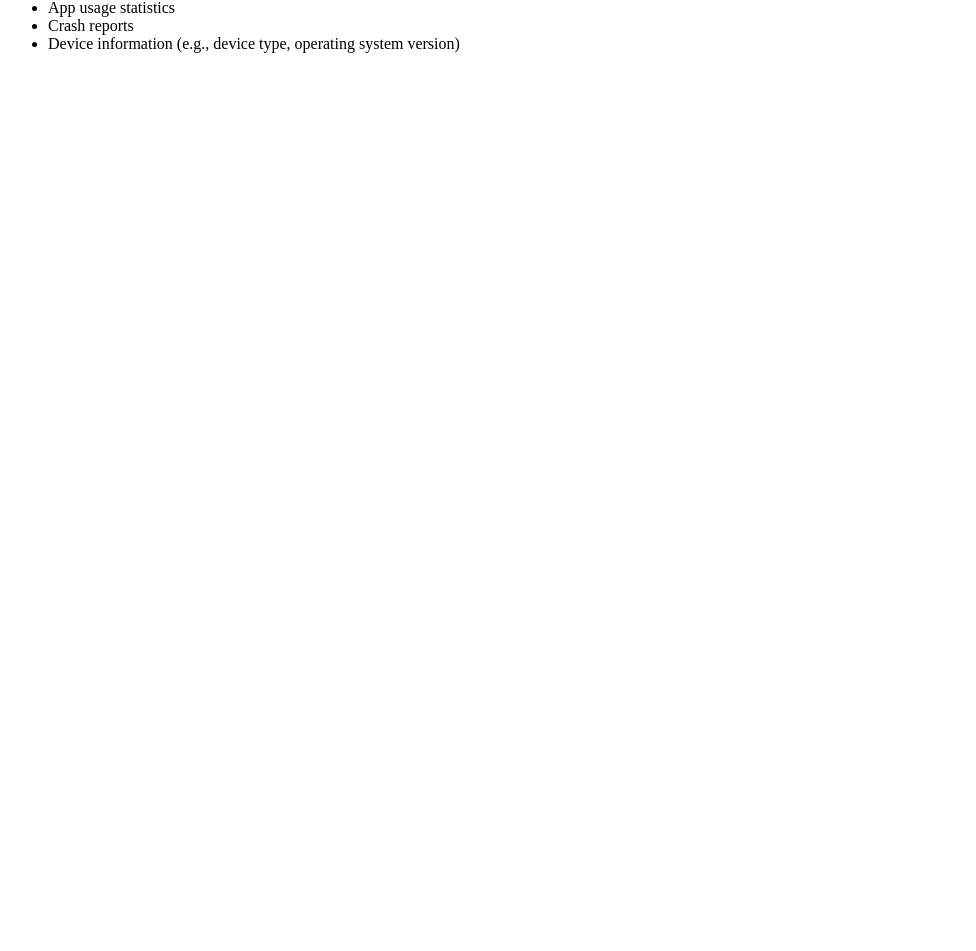
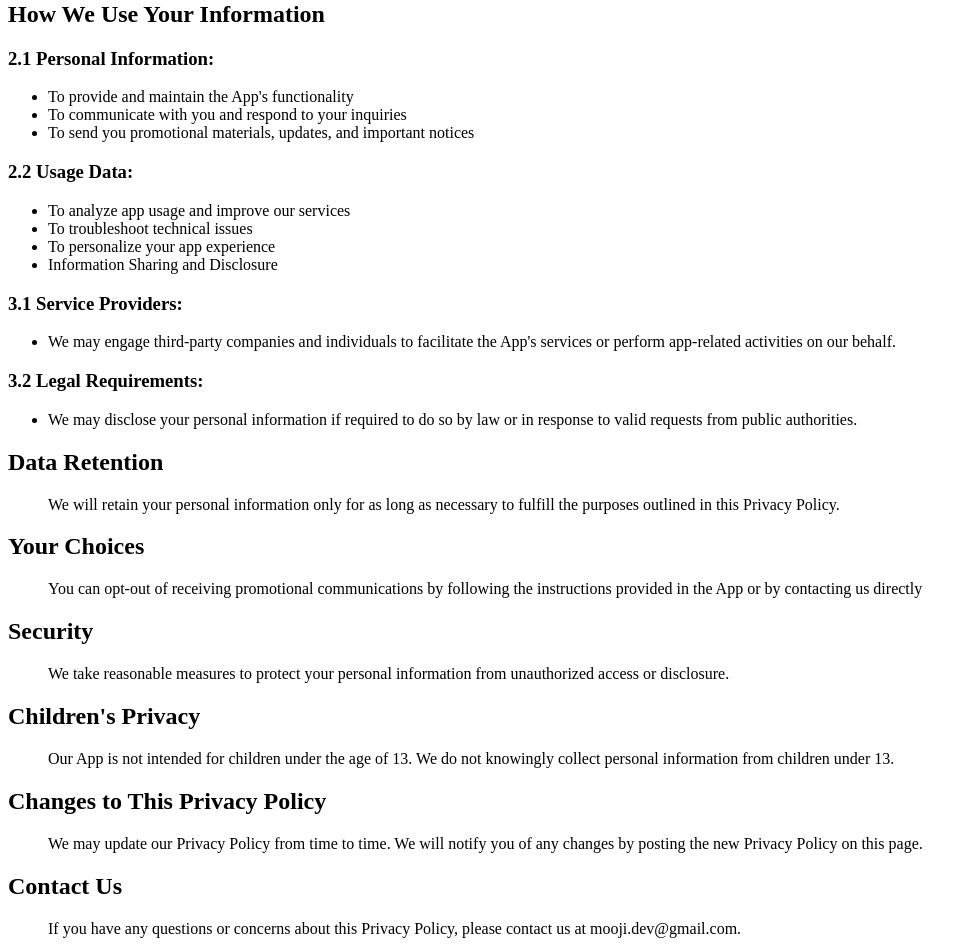
Before and after one commit to saJeremyQin/whatsmenu-web, a Next.js app: page /privacy in a window 1280 px wide. Shown: the part 356-1307 px from the top of the page, without its empty margins (0-976 px from the left). Before the commit the page ends 800 px from the top, so only its background shows below. Built offline with nearby package versions, Linux system fonts and the light colour scheme.

Commit message:
finish privacy policy

```diff
--- a/pages/privacy.tsx
+++ b/pages/privacy.tsx
@@ -12,17 +12,82 @@ const PrivacyPage: React.FC = () => {
       <h2 className="text-xl font-bold mb-2">Information We Collect</h2>
       <h3 className="text-lg font-bold mb-1">1.1 Personal Information:</h3>
       <ul className="list-disc list-inside mb-4">
-        <li>Name</li>
         <li>Email address</li>
-        <li>Phone number</li>
-        <li>Address</li>
       </ul>
       <h3 className="text-lg font-bold mb-1">1.2 Usage Data:</h3>
       <ul className="list-disc list-inside mb-4">
         <li>App usage statistics</li>
         <li>Crash reports</li>
-        <li>Device information (e.g., device type, operating system version)</li>
       </ul>
+      <h2 className="text-xl font-bold mb-2">How We Use Your Information</h2>
+      <h3 className="text-lg font-bold mb-1">2.1 Personal Information:</h3>
+      <ul className="list-disc list-inside mb-4">
+        <li>To provide and maintain the App's functionality</li>
+        <li>To communicate with you and respond to your inquiries</li>
+        <li>To send you promotional materials, updates, and important notices</li>
+      </ul>
+      <h3 className="text-lg font-bold mb-1">2.2 Usage Data:</h3>
+      <ul className="list-disc list-inside mb-4">
+        <li>To analyze app usage and improve our services</li>
+        <li>To troubleshoot technical issues</li>
+        <li>To personalize your app experience</li>
+        <li>Information Sharing and Disclosure</li>
+      </ul>
+      <h3 className="text-lg font-bold mb-1">3.1 Service Providers:</h3>
+      <ul className="list-disc list-inside mb-4">
+        <li>We may engage third-party companies and individuals to facilitate the App's services or
+          perform app-related activities on our behalf.</li>
+      </ul>
+      <h3 className="text-lg font-bold mb-1">3.2 Legal Requirements:</h3>
+      <ul className="list-disc list-inside mb-4">
+        <li>We may disclose your personal information if required to do so by law or in response
+          to valid requests from public authorities.</li>
+      </ul>
+      <h2 className="text-xl font-bold mb-2">Data Retention</h2>
+      <ul className="list-disc list-inside mb-4" style={{listStyleType:'none'}}>
+        <li className='leading-normal'>We will retain your personal information only for as long as
+       necessary to fulfill the purposes outlined in this Privacy Policy.</li>
+      </ul>
+      <h2 className="text-xl font-bold mb-2">Your Choices</h2>
+      <ul className="list-disc list-inside mb-4" style={{listStyleType:'none'}}>
+        <li>You can opt-out of receiving promotional communications by
+       following the instructions provided in the App or by contacting us directly</li>
+      </ul>
+      <h2 className="text-xl font-bold mb-2">Security</h2>
+      <ul className="list-disc list-inside mb-4" style={{listStyleType:'none'}}>
+        <li>We take reasonable measures to protect your personal information from
+      unauthorized access or disclosure.</li>
+      </ul>
+      <h2 className="text-xl font-bold mb-2">Children's Privacy</h2>
+      <ul className="list-disc list-inside mb-4" style={{listStyleType:'none'}}>
+        <li>Our App is not intended for children under the age of 13. We do not
+      knowingly collect personal information from children under 13.
+      </li>
+      </ul>
+      <h2 className="text-xl font-bold mb-2">Changes to This Privacy Policy</h2>
+      <ul className="list-disc list-inside mb-4" style={{listStyleType:'none'}}>
+        <li>We may update our Privacy Policy from time to time. We will
+      notify you of any changes by posting the new Privacy Policy on this page.
+        </li>
+      </ul>
+      <h2 className="text-xl font-bold mb-2">Contact Us</h2>
+      <ul className="list-disc list-inside mb-4" style={{listStyleType:'none'}}>
+        <li>
+        If you have any questions or concerns about this Privacy
+       Policy, please contact us at mooji.dev@gmail.com. </li>
+       </ul>
+
+
+
+
+
+
+
+
+
+
+
+
       {/* Continue styling the rest of the privacy policy text using similar techniques */}
     </div>
   );
```
